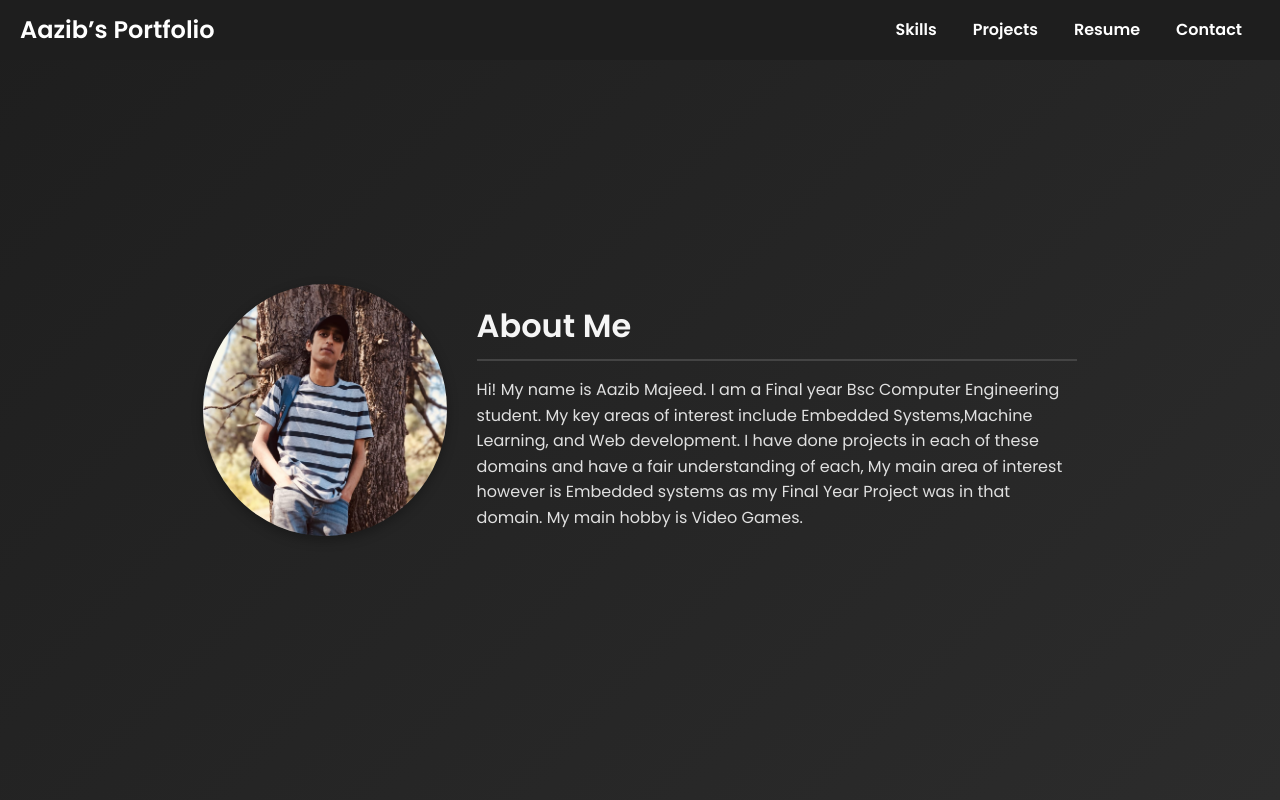
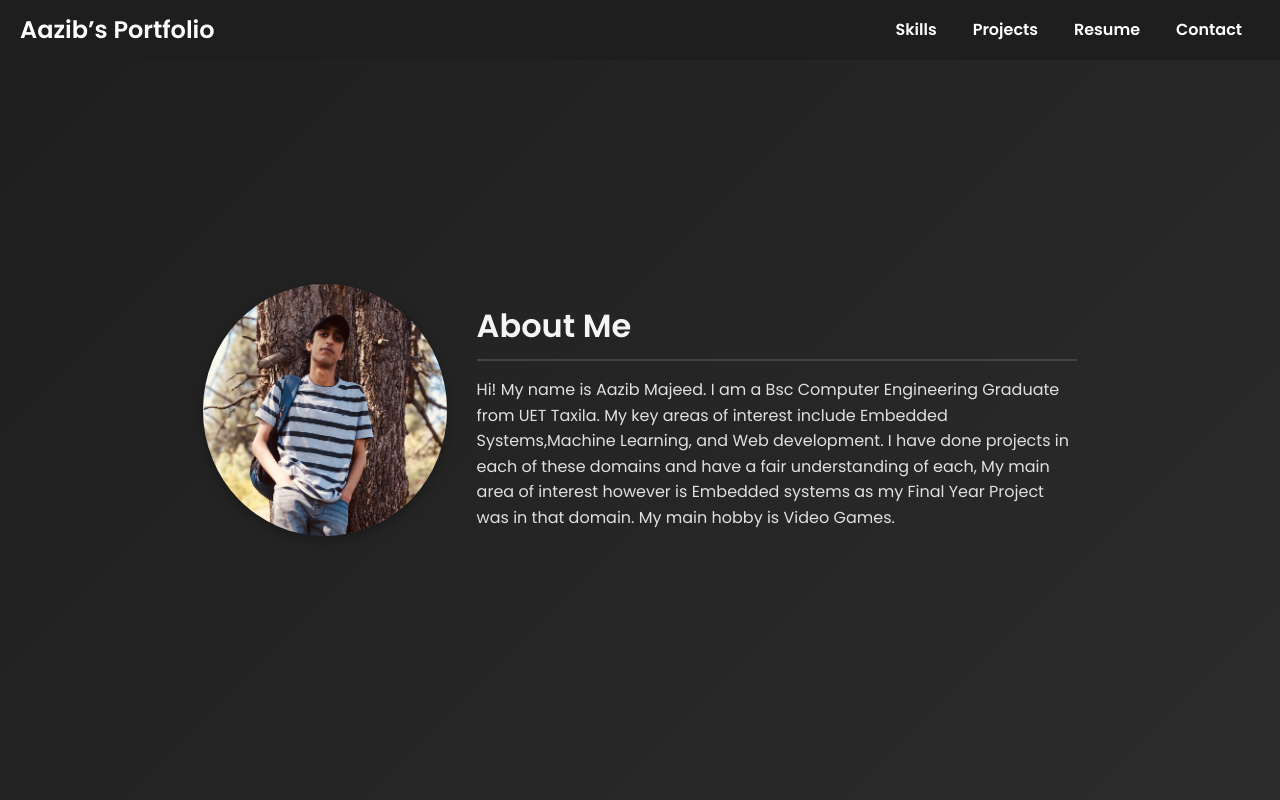
Before and after one commit to Aazib-Majeed/Portfolio, a Vue app: page / in a window 1280 px wide. Shown: the top 800 px of the page. Built offline with nearby package versions, Linux system fonts and the light colour scheme; a small style sheet from the web is missing.

Commit message:
Update About.vue

```diff
--- a/src/components/About.vue
+++ b/src/components/About.vue
@@ -5,7 +5,7 @@
       <div class="about-text">
         <h2>About Me</h2>
         <p>
-          Hi! My name is Aazib Majeed. I am a Final year Bsc Computer Engineering student.
+          Hi! My name is Aazib Majeed. I am a Bsc Computer Engineering Graduate from UET Taxila.
           My key areas of interest include Embedded Systems,Machine Learning, and Web development.
           I have done projects in each of these domains and have a fair understanding of each, My main
           area of interest however is Embedded systems as my Final Year Project was in that domain. My main
```
